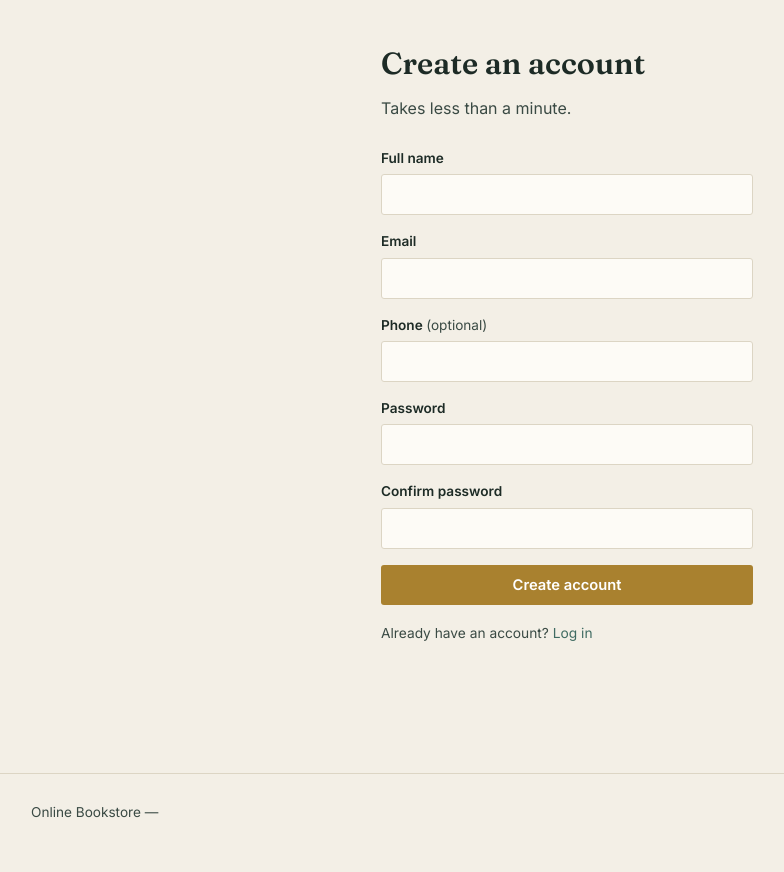
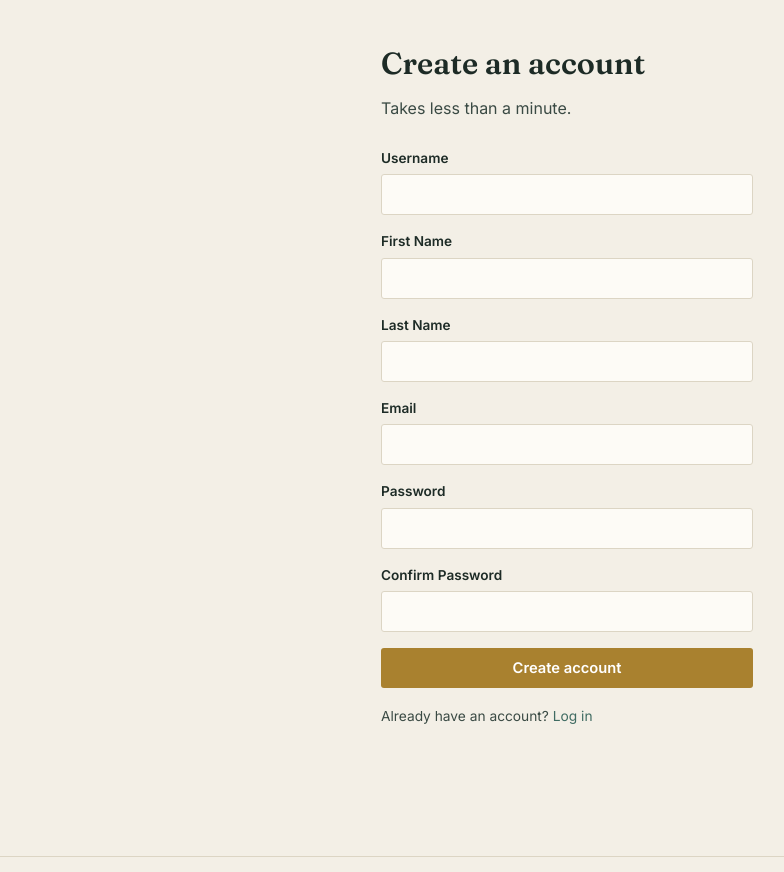
Before and after one commit to Hari1369/online_bookstore, a Django app: page /signup/ in a window 1280 px wide. Shown: the part 77-949 px from the top of the page, without its empty margins (73-857 px from the left). Before the commit the page ends 895 px from the top, so only its background shows below. Run offline with Django 5.2, Linux system fonts and the light colour scheme.

Commit message:
add with signup page

```diff
--- /dev/null
+++ b/members/forms.py
@@ -0,0 +1,37 @@
+from django import forms
+from datetime import datetime, date
+from django.utils.timezone import now
+from django.core.exceptions import ValidationError
+from django.contrib.auth.models import User
+import datetime
+
+
+
+CURRENT_YEAR = datetime.datetime.now().year
+YEAR_CHOICES = [(year, year) for year in range(1900, CURRENT_YEAR + 1)]
+
+
+
+class SignupForm(forms.ModelForm):
+    password = forms.CharField(widget=forms.PasswordInput)
+    confirm_password = forms.CharField(widget=forms.PasswordInput)
+    class Meta:
+        model = User
+        fields = ["username","first_name","last_name","email","password",]
+
+    def clean_email(self):
+        email = self.cleaned_data["email"]
+        if User.objects.filter(email=email).exists():
+            raise forms.ValidationError("This email is already registered.")
+        return email
+
+    def clean(self):
+        cleaned_data = super().clean()
+        password = cleaned_data.get("password")
+        confirm_password = cleaned_data.get("confirm_password")
+
+        if password and confirm_password:
+            if password != confirm_password:
+                raise forms.ValidationError("Passwords do not match.")
+
+        return cleaned_data
--- a/members/templates/members/signup.html
+++ b/members/templates/members/signup.html
@@ -7,7 +7,10 @@
   <h1>Create an account</h1>
   <p class="sub">Takes less than a minute.</p>
   <div class="form-alert" id="formAlert"></div>
-  <form id="signupForm" novalidate>
+
+
+
+  <!-- <form id="signupForm" novalidate>
     <div class="field" id="f-name">
       <label for="name">Full name</label>
       <input id="name" name="name" type="text" autocomplete="name" required>
@@ -34,8 +37,62 @@
       <div class="err">Passwords don't match.</div>
     </div>
     <button class="btn btn-primary btn-block" type="submit">Create account</button>
-  </form>
-  <p class="form-note">Already have an account? <a href="login.html">Log in</a></p>
+  </form> -->
+
+
+
+    <form method="POST">
+        {% csrf_token %}
+        {{ form.non_field_errors }}
+        <div class="field" id="f-username">
+            <label>Username</label>
+            {{ form.username }}
+            <div class="form-errors">
+              {{ form.username.errors }}
+            </div>
+        </div>
+        <div class="field" id="f-first-name">
+            <label>First Name</label>
+            {{ form.first_name }}
+            <div class="form-errors">
+              {{ form.first_name.errors }}
+            </div>
+        </div>
+        <div class="field" id="f-last-name">
+            <label>Last Name</label>
+            {{ form.last_name }}
+            <div class="form-errors">
+              {{ form.last_name.errors }}
+            </div>
+        </div>
+        <div class="field" id="f-email">
+            <label>Email</label>
+            {{ form.email }}
+            <div class="form-errors">
+              {{ form.email.errors }}
+            </div>
+        </div>
+        <div class="field" id="f-password">
+            <label>Password</label>
+            {{ form.password }}
+            <div class="form-errors">
+              {{ form.password.errors }}
+            </div>
+        </div>
+        <div class="field" id="f-confirm">
+            <label>Confirm Password</label>
+            {{ form.confirm_password }}
+            <div class="form-errors">
+              {{ form.confirm_password.errors }}
+            </div>
+          </div>
+        <button type="submit" class="btn btn-primary btn-block">
+            Create account
+        </button>
+    </form>
+
+
+  <p class="form-note">Already have an account? <a href="{% url 'login' %}">Log in</a></p>
 </main>
 {% endblock %}
 
--- a/members/views.py
+++ b/members/views.py
@@ -1,8 +1,23 @@
-from django.shortcuts import render
+from django.shortcuts import render, redirect
+from .forms import SignupForm
 
-# Create your views here.
+
+
 def signup_page(request):
-    return render(request, "members/signup.html")
+    if request.method == "POST":
+        form = SignupForm(request.POST)
+        if form.is_valid():
+            print("FORM DATA : ",form.cleaned_data)
+            user = form.save(commit=False)
+            user.set_password(form.cleaned_data["password"])
+            user.is_superuser = False
+            user.is_staff = False
+            user.is_active = True
+            user.save()
+            return redirect("login")
+    else:
+        form = SignupForm()
+    return render(request,"members/signup.html",{"form": form})
 
 
 def login_page(request):
@@ -14,4 +29,5 @@ def forgot_password(request):
 
 
 def admin_page(request):
+
     return render(request, "members/admin_users.html")
--- a/static/css/style.css
+++ b/static/css/style.css
@@ -216,3 +216,8 @@ img{max-width:100%; display:block;}
   .cart-table tr{border-bottom:1px solid var(--line); padding:10px 0;}
   .cart-table td{border:none; padding:4px 0;}
 }
+
+.form-errors .errorlist {
+    color: red;
+    margin-bottom: 15px;
+}
--- a/static/js/auth.js
+++ b/static/js/auth.js
@@ -23,37 +23,96 @@ const signupForm = document.getElementById('signupForm');
 if (signupForm) {
     signupForm.addEventListener('submit', (e) => {
         e.preventDefault();
+
+        const username = document.getElementById('username').value.trim();
         const name = document.getElementById('name').value.trim();
         const email = document.getElementById('email').value.trim();
         const phone = document.getElementById('phone').value.trim();
         const password = document.getElementById('password').value;
         const confirm = document.getElementById('confirm').value;
+
         let valid = true;
 
-    showFieldError('f-name', !name); if (!name) valid = false;
+        if (!username) {
+            showFieldError('f-username', true);
+            valid = false;
+        } else {
+            showFieldError('f-username', false);
+        }
+
+        if (!name) {
+            showFieldError('f-name', true);
+            valid = false;
+        } else {
+            showFieldError('f-name', false);
+        }
+
         const emailOk = EMAIL_RE.test(email);
-    showFieldError('f-email', !emailOk); if (!emailOk) valid = false;
+
+        if (!emailOk) {
+            showFieldError('f-email', true);
+            valid = false;
+        } else {
+            showFieldError('f-email', false);
+        }
+
         const phoneOk = !phone || PHONE_RE.test(phone);
-    showFieldError('f-phone', !phoneOk); if (!phoneOk) valid = false;
+
+        if (!phoneOk) {
+            showFieldError('f-phone', true);
+            valid = false;
+        } else {
+            showFieldError('f-phone', false);
+        }
+
         const passOk = password.length >= 8;
-    showFieldError('f-password', !passOk); if (!passOk) valid = false;
+        if (!passOk) {
+            showFieldError('f-password', true);
+            valid = false;
+        } else {
+            showFieldError('f-password', false);
+        }
+
         const confirmOk = password === confirm && confirm.length > 0;
-    showFieldError('f-confirm', !confirmOk); if (!confirmOk) valid = false;
 
-    if (!valid) { showAlert('Please fix the highlighted fields.', true); return; }
+        if (!confirmOk) {
+            showFieldError('f-confirm', true);
+            valid = false;
+        } else {
+            showFieldError('f-confirm', false);
+        }
 
+        if (!valid) {
+            showAlert('Please fix the highlighted fields.', true);
+        } else {
             if (Users.findByEmail(email)) {
                 showFieldError('f-email', true);
-      showAlert('An account with that email already exists. Try logging in instead.', true);
-      return;
+                showAlert(
+                    'An account with that email already exists. Try logging in instead.',
+                    true
+                );
+            } else {
+                Users.create({
+                    name: name,
+                    email: email,
+                    phone: phone,
+                    password: password,
+                    role: 'customer'
+                });
+                Session.set({
+                    name: name,
+                    email: email,
+                    role: 'customer'
+                });
+                showAlert('Account created. Redirecting…', false);
+                setTimeout(() => {
+                    location.href = 'index.html';
+                }, 600);
+            }
+        }
+    });
 }
 
-    Users.create({ name, email, phone, password, role: 'customer' });
-    Session.set({ name, email, role: 'customer' });
-    showAlert('Account created. Redirecting…', false);
-    setTimeout(() => location.href = 'index.html', 600);
-  });
-}
 
 /* ---------- Login ---------- */
 const loginForm = document.getElementById('loginForm');
```
Lines whose indentation alone changed are shown as unchanged.
